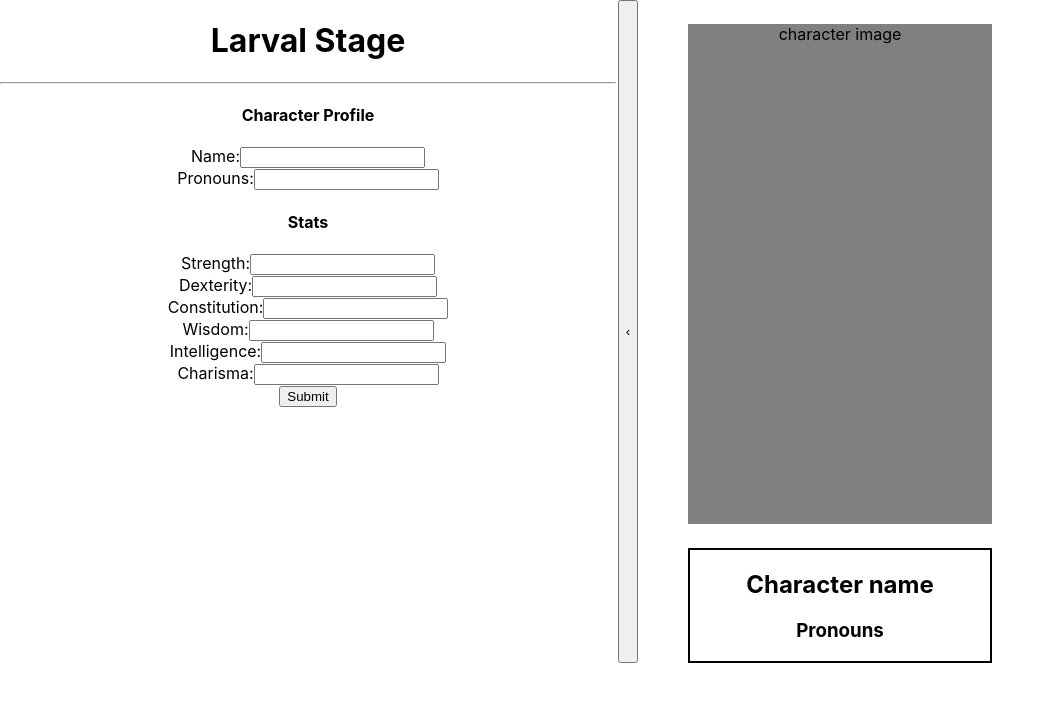
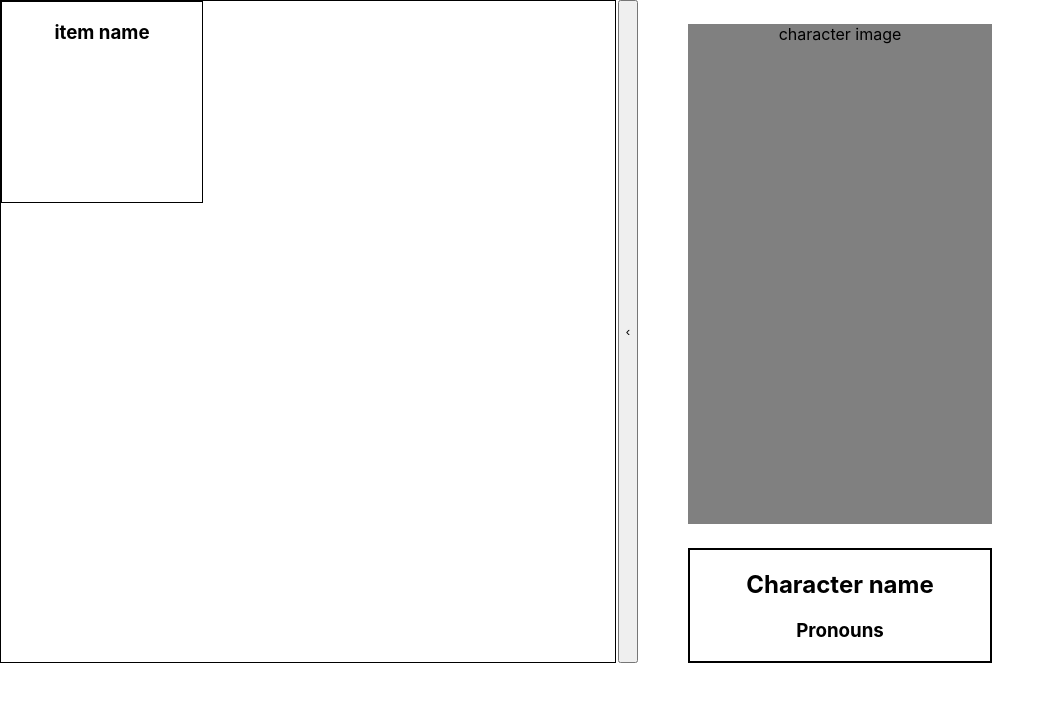
Before and after one commit to swhoxf/630project, a React (Create React App) app in the folder my-app/: page / in a window 1280 px wide. Shown: the top 702 px of the page, without its empty margins (0-1055 px from the left). Built offline with nearby package versions, Linux system fonts and the light colour scheme.

Commit message:
added first pass for inventory window ui

```diff
--- a/my-app/src/App.js
+++ b/my-app/src/App.js
@@ -1,15 +1,15 @@
-import './App.css';
+import './App.css'
 // import CharacterSelectWindow from './CharacterSelectWindow'
-import CharacterSelectWindow from './CharacterSelectWindow'
-
+import InventoryWindow from './InventoryWindow'
 import CharacterWindow from './CharacterWindow'
 
 
 function App() {
   return (
     <div className="App">
-      <CharacterSelectWindow />
+      {/* <CharacterSelectWindow /> */}
 
+      <InventoryWindow />
       <CharacterWindow />
     </div>
   );
--- a/my-app/src/InventoryWindow.css
+++ b/my-app/src/InventoryWindow.css
@@ -0,0 +1,31 @@
+
+
+.inventoryWindow {
+  display: block;
+  width: 50%;
+  height: inherit;
+}
+
+.inventoryWindowContainer {
+  display: grid;
+  grid-template-columns: auto 24px;
+  height: 100%;
+}
+
+.itemsGallery {
+  display: flex;
+  flex-wrap: wrap;
+  flex-direction: row;
+  border: 1px solid black;
+}
+
+.item {
+  display: grid;
+  height: 200px;
+  width: 200px;
+  border: 1px solid black;
+}
+
+.minimizeButton {
+  height: 100%;
+}
--- a/my-app/src/InventoryWindow.js
+++ b/my-app/src/InventoryWindow.js
@@ -2,7 +2,22 @@ import './InventoryWindow.css'
 
 function InventoryWindow() {
   return (
-    <></>
+    <div className='inventoryWindow'>
+      <div className='inventoryWindowContainer'>
+        <div className='itemsGallery'>
+          <div className='item'>
+            <h3>item name</h3>
+          </div>
+        </div>
+
+        <div>
+          <button className="minimizeButton">&#8249;</button>
+        </div>
+      </div>
+
+
+    </div>
+
 
   );
 }
```
